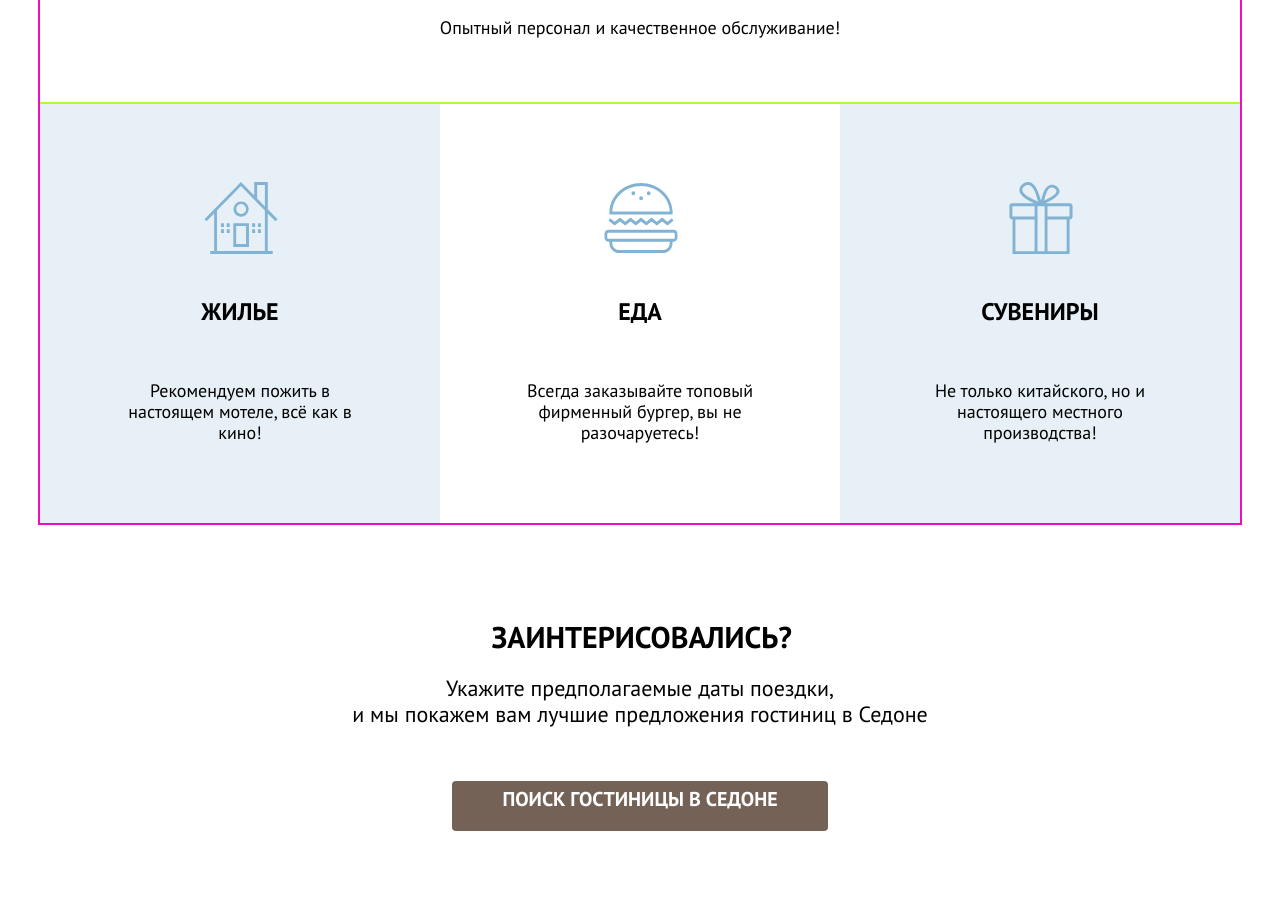
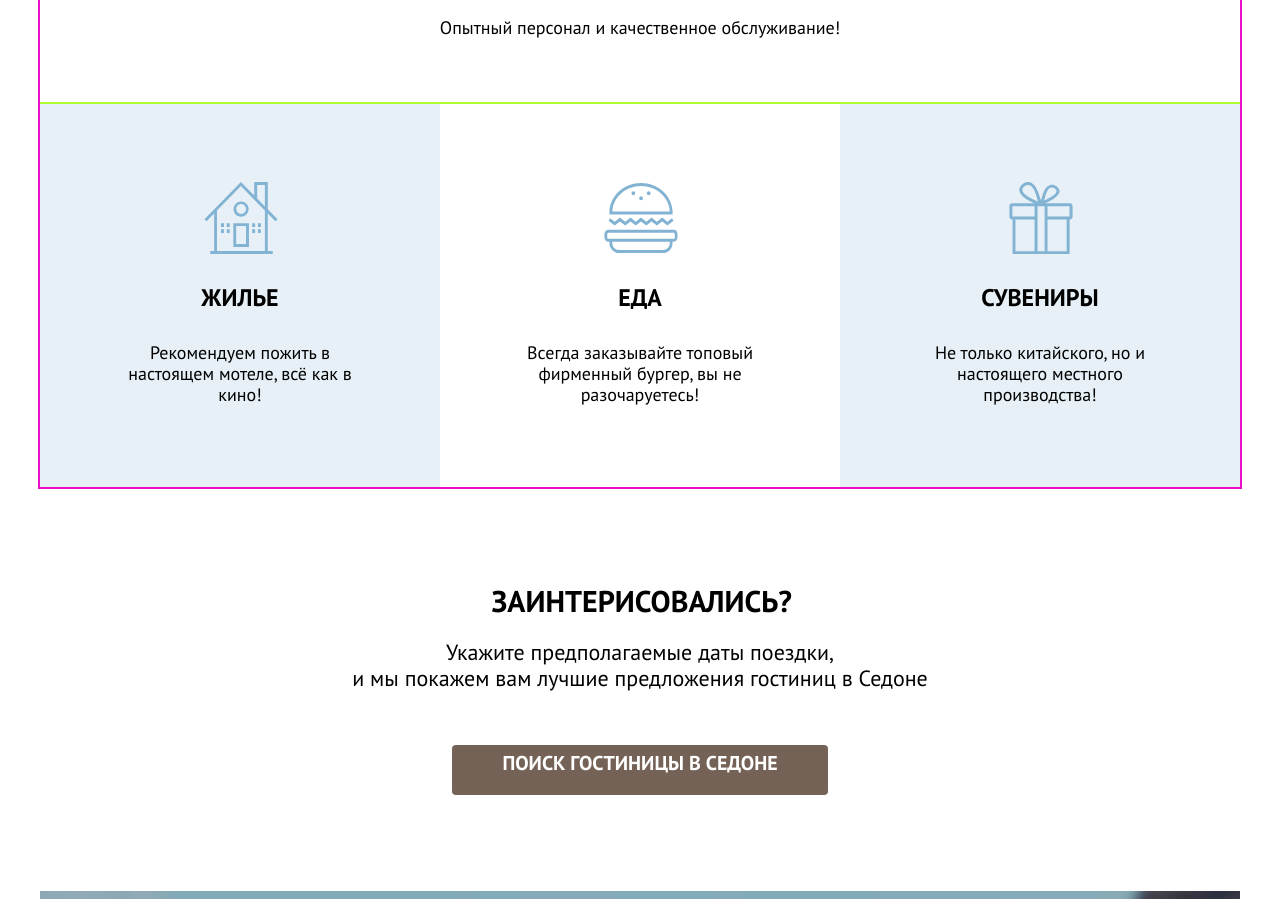
Before and after one commit to htmlacademy-htmlcss/2418863-sedona-38, a plain HTML site: page index.html in a window 1280 px wide. Shown: the part 2205-3104 px from the top of the page. Drawn offline with Linux system fonts and the light colour scheme.

Commit message:
Правка текстовых блоков

```diff
--- a/styles/styles.css
+++ b/styles/styles.css
@@ -316,7 +316,7 @@ button {
 }
 
 .service-title {
-  padding: 172px 80px 30px;
+  margin: 102px 0 30px;
 }
 
 .service-text {
@@ -335,12 +335,14 @@ button {
 .service-item {
   width: 400px;
   min-height: 385px;
+  padding: 80px 85px;
+  box-sizing: border-box;
 }
 
 .service-description {
   max-width: 230px;
-  margin: 0 auto;
-  padding: 0 85px 80px;
+  margin: 0;
+
 }
 
 .service-house {
```
